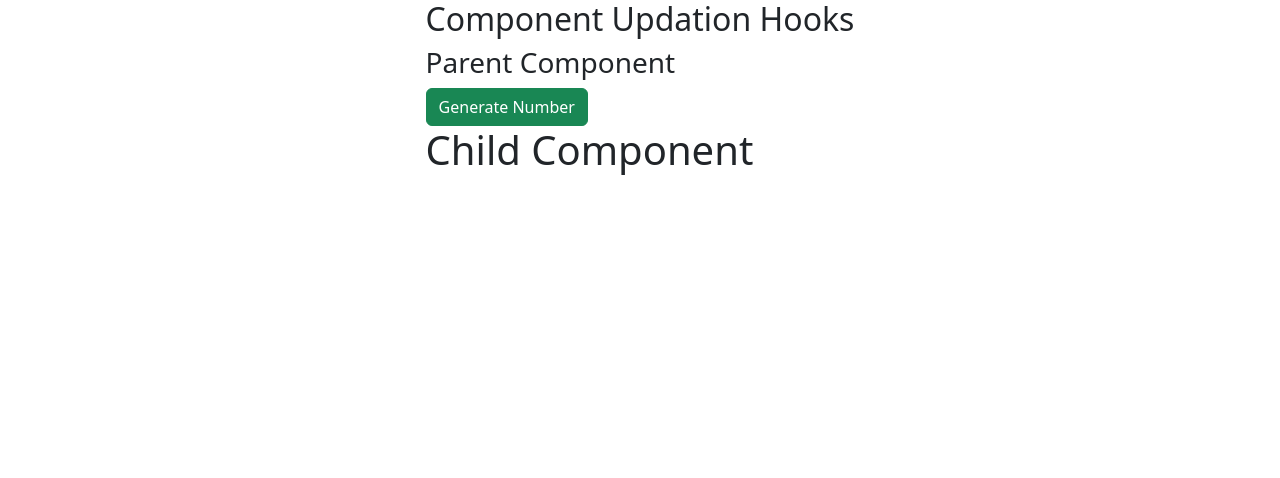
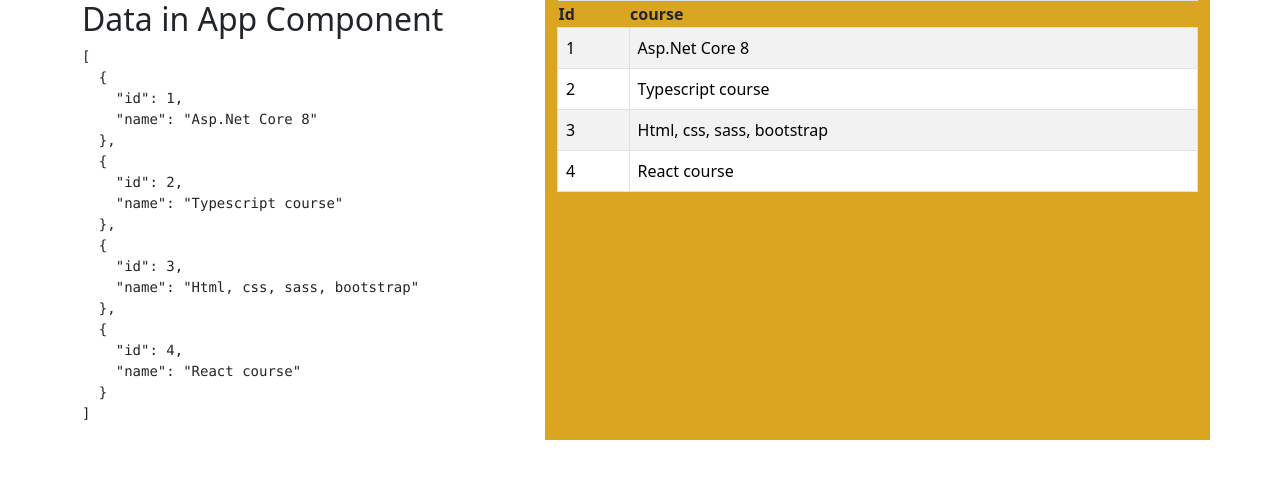
Before and after one commit to paolopci/Angular_25, an Angular app: page / in a window 1280 px wide. Shown: the top 478 px of the page. Built offline with nearby package versions, Linux system fonts and the light colour scheme.

Commit message:
@input example with Data

```diff
--- a/src/app/app.module.server.ts
+++ b/src/app/app.module.server.ts
@@ -3,12 +3,13 @@ import { ServerModule } from '@angular/platform-server';
 
 import { AppModule } from './app.module';
 import { AppComponent } from './app.component';
+import { App02Component } from './app02.component';
 
 @NgModule({
   imports: [
     AppModule,
     ServerModule,
   ],
-  bootstrap: [AppComponent],
+  bootstrap: [App02Component],
 })
-export class AppServerModule {}
+export class AppServerModule { }
--- /dev/null
+++ b/src/app/app02.component.html
@@ -0,0 +1,11 @@
+<div class="container">
+    <div class="row">
+        <div class="col-5">
+            <h2>Data in App Component</h2>
+            <pre>{{courses | json}}</pre>
+        </div>
+        <div class="col-7" style="background-color: goldenrod;">
+            <app-input-dec-example [showData]="courses"></app-input-dec-example>
+        </div>
+    </div>
+</div>
--- /dev/null
+++ b/src/app/app02.component.ts
@@ -0,0 +1,16 @@
+import { Component } from '@angular/core';
+
+@Component({
+  selector: 'app02-root',
+  templateUrl: './app02.component.html',
+  styleUrl: './app02.component.css'
+})
+export class App02Component {
+
+  courses: { id: number; name: string }[] = [
+    { id: 1, name: 'Asp.Net Core 8' },
+    { id: 2, name: 'Typescript course' },
+    { id: 3, name: 'Html, css, sass, bootstrap' },
+    { id: 4, name: 'React course' }
+  ]
+}
--- /dev/null
+++ b/src/app/decorators/input-dec-example/input-dec-example.component.html
@@ -0,0 +1,16 @@
+<div>
+    <table class="table table-bordered table-striped">
+        <thead>
+            <th>Id</th>
+            <th>course</th>
+        </thead>
+        <tbody>
+            @for(item of showData; track item.id){
+            <tr>
+                <td>{{item.id}}</td>
+                <td>{{item.name}}</td>
+            </tr>
+            }
+        </tbody>
+    </table>
+</div>
--- a/src/index.html
+++ b/src/index.html
@@ -1,5 +1,6 @@
 <!doctype html>
 <html lang="en">
+
 <head>
   <meta charset="utf-8">
   <title>MyAngularProject</title>
@@ -7,7 +8,9 @@
   <meta name="viewport" content="width=device-width, initial-scale=1">
   <link rel="icon" type="image/x-icon" href="favicon.ico">
 </head>
+
 <body>
-  <app-root></app-root>
+  <app02-root></app02-root>
 </body>
+
 </html>
```
Also changed, not shown: src/app/app.module.ts (+6 -2 lines), src/app/decorators/input-dec-example/input-dec-example.component.ts (added, +12 -0 lines), src/app/app02.component.css (added), src/app/decorators/input-dec-example/input-dec-example.component.css (added).
